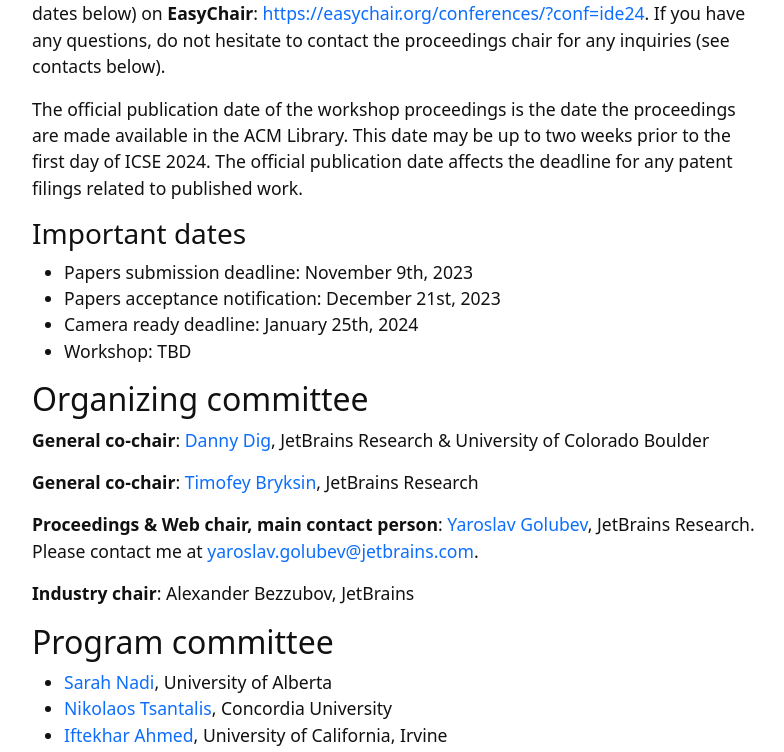
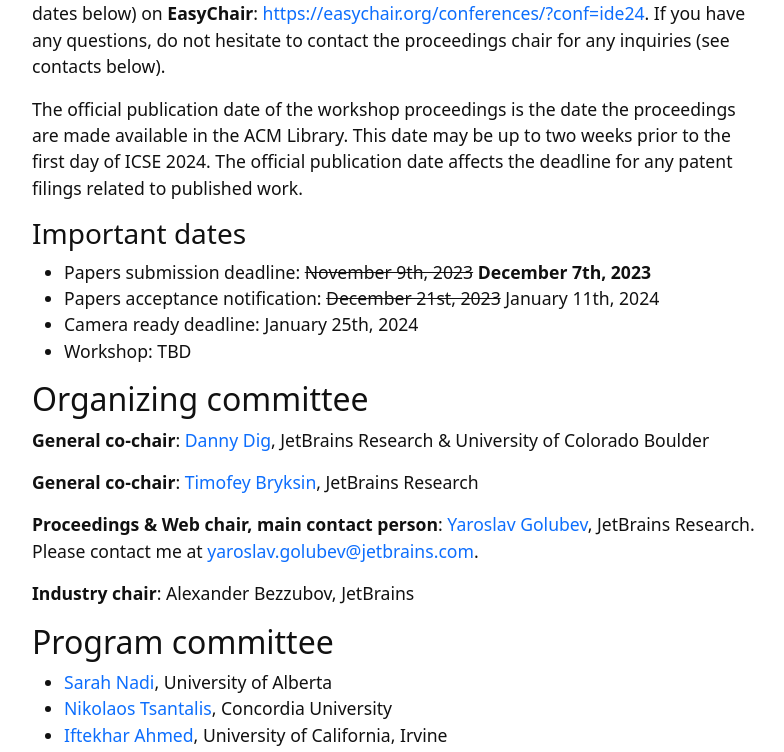
Before and after one commit to ide-workshop/ide-workshop.github.io, a Jekyll site: the page built from index.md, in a window 1280 px wide and 900 px high, scrolled down 2634 px, cut to the strip 0-752 px from the top of the window. Shown: the whole strip, without its empty margins (245-1029 px from the left). Built offline with Jekyll 4.4.1, drawn with Linux system fonts in a browser that asks for light colours.

Commit message:
Updated dates

```diff
--- a/index.md
+++ b/index.md
@@ -90,8 +90,8 @@
 
 ### Important dates
 
-* Papers submission deadline: November 9th, 2023
-* Papers acceptance notification: December 21st, 2023
+* Papers submission deadline: ~~November 9th, 2023~~ **December 7th, 2023**
+* Papers acceptance notification: ~~December 21st, 2023~~ January 11th, 2024
 * Camera ready deadline: January 25th, 2024
 * Workshop: TBD
 
```
